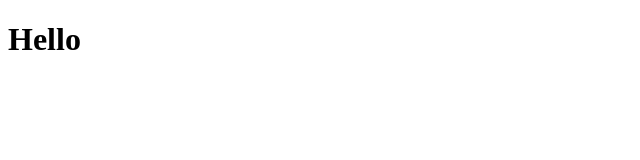
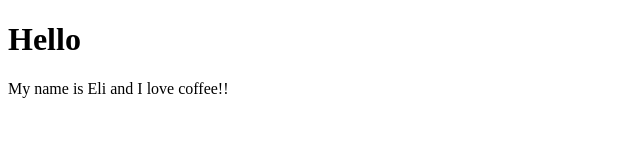
Before and after one commit to amyokuma/art-109-project-1, a plain HTML site: page index.html in a window 1280 px wide. Shown: the whole page, without its empty margins (0-640 px from the left). Drawn offline with Linux system fonts and the light colour scheme.

Commit message:
2_3 contribution

```diff
--- a/index.html
+++ b/index.html
@@ -7,5 +7,6 @@
   </head>
   <body>
     <h1>Hello</h1>
+    <p>My name is Eli and I love coffee!!</p>
   </body>
 </html>
```
